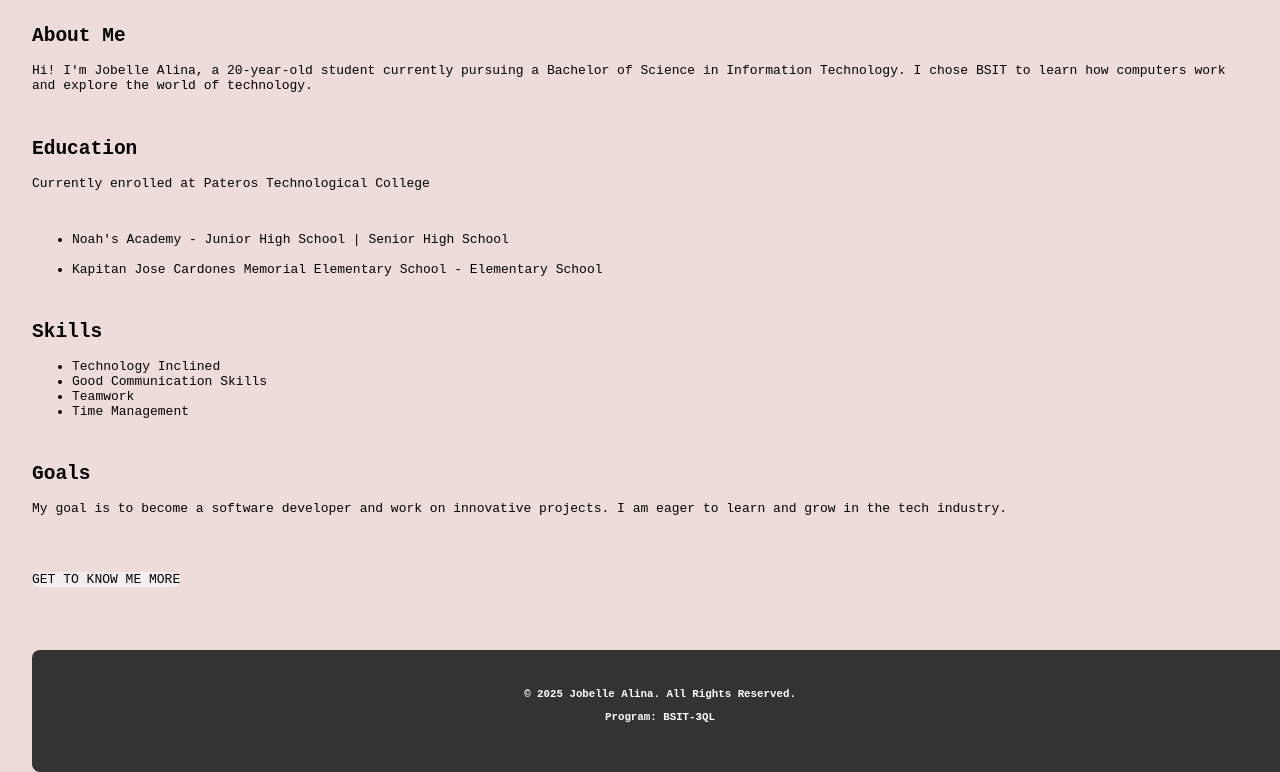
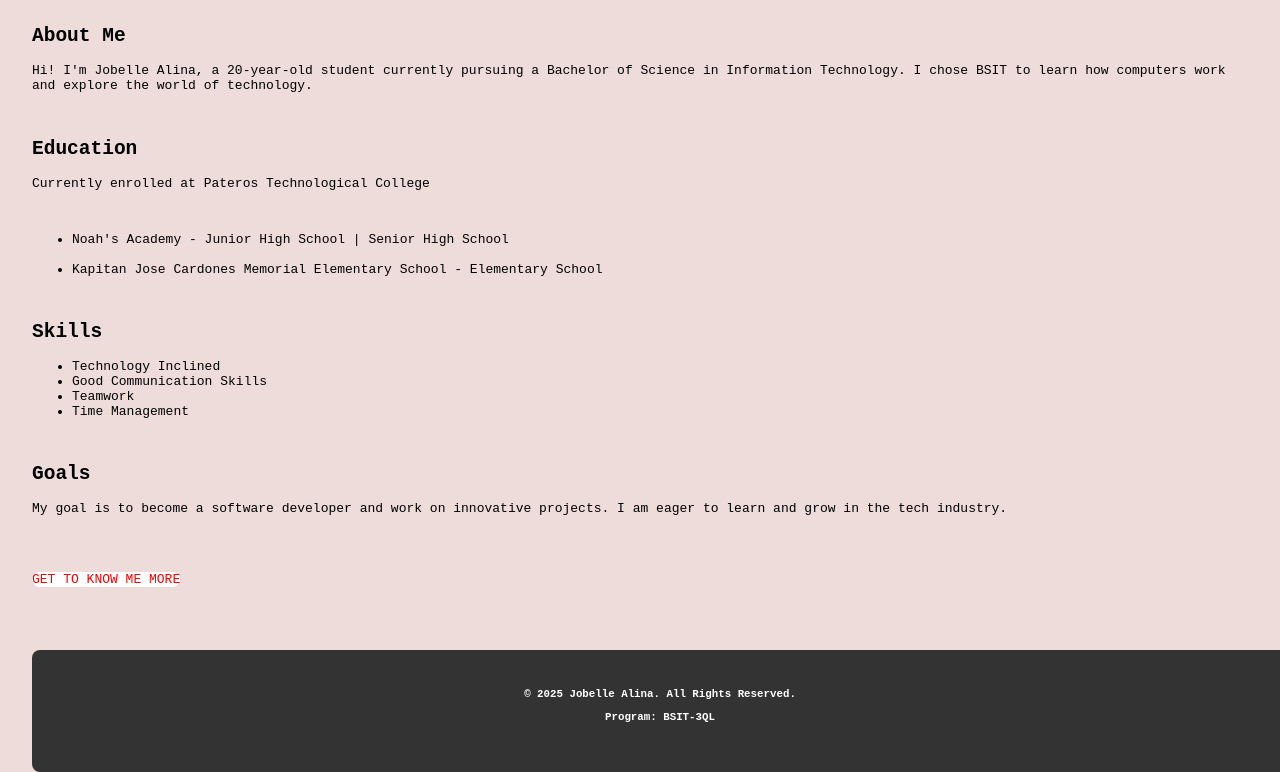
Before and after one commit to Jobellealina/My-Portfolio, a plain HTML site: page index.html in a window 1280 px wide. Shown: the part 138-910 px from the top of the page. Drawn offline with Linux system fonts and the light colour scheme.

Commit message:
changes link

```diff
--- a/index.css
+++ b/index.css
@@ -83,9 +83,9 @@ header img {
 }
 
 a {
-    background-color: rgb(244, 238, 238);
+    background-color: rgb(255, 255, 255);
     border-radius: 10px;
-    color: black;
+    color: red;
     font-family: monospace;
     text-decoration: none;
     height: 80px;
```
